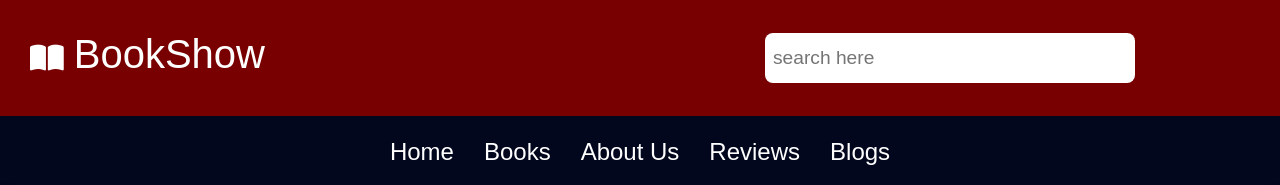
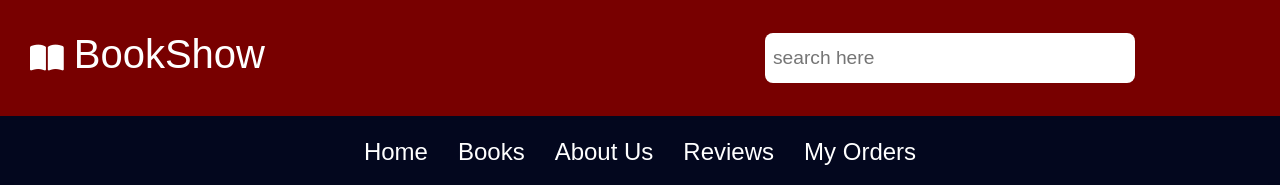
Before and after one commit to palak-007/BookShow, a plain HTML site: page index.html in a window 1280 px wide. Shown: the top 185 px of the page. Drawn offline with nearby package versions, Linux system fonts and the light colour scheme.

Commit message:
Update index.html

```diff
--- a/index.html
+++ b/index.html
@@ -42,7 +42,7 @@
                 <li><a href="books.html"> Books</a></li>
                 <li><a href="#about">About Us</a></li>
                 <li><a href="review.html">Reviews</a></li>
-                <li>Blogs</li>
+                <li><a href="currentBooks.html">My Orders</a></li>
             </ul>
         </nav>
     </header>
```
